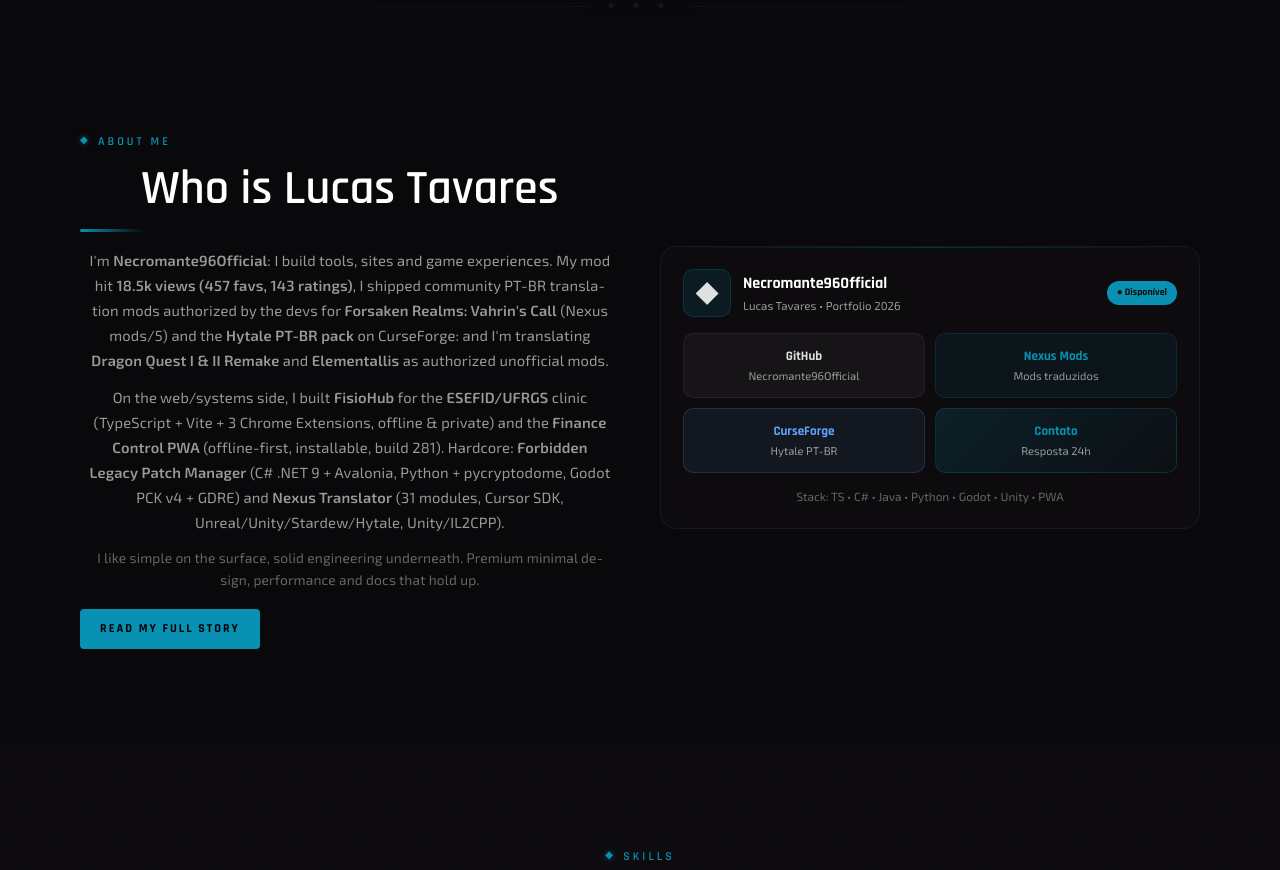
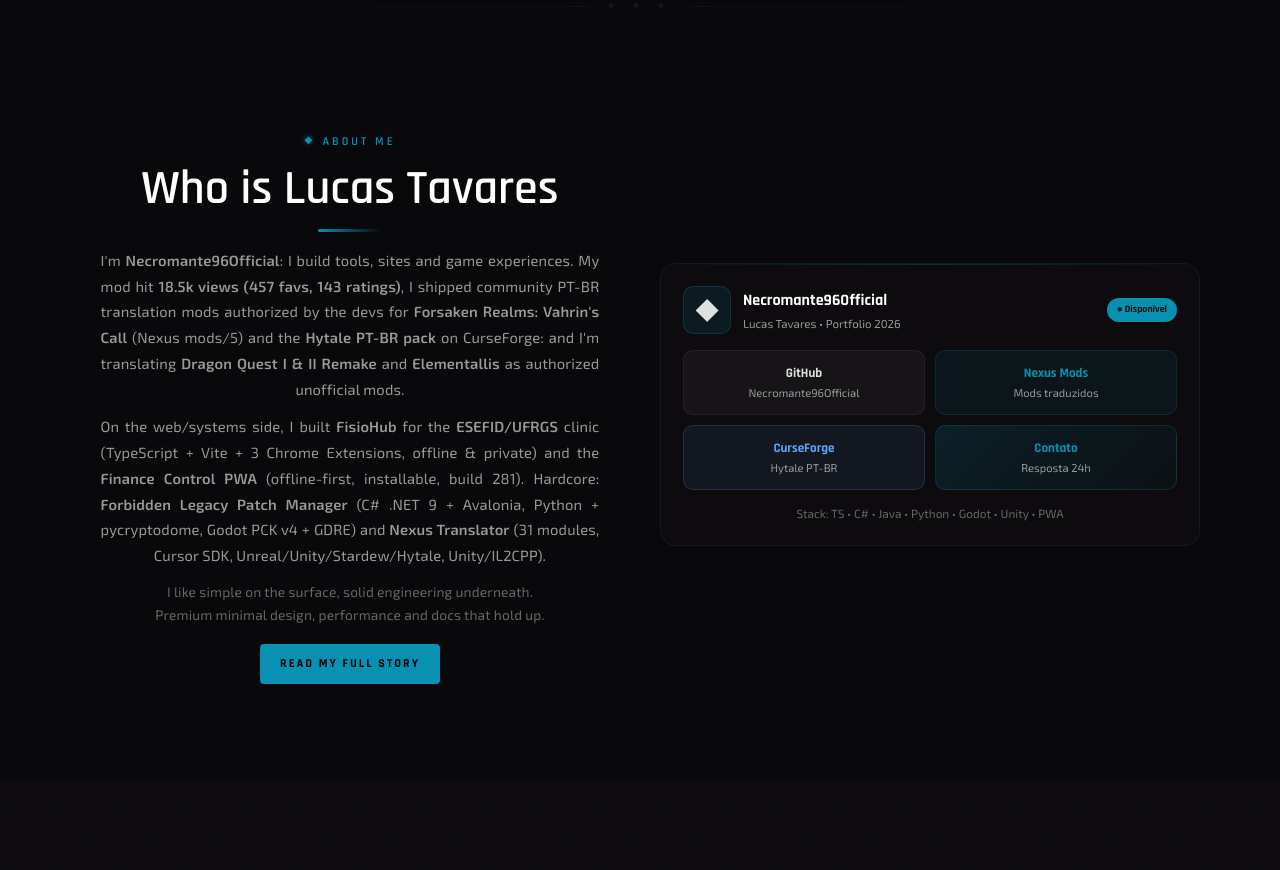
Before and after one commit to Necromante96Official/MeuPortfolioOficial, a plain HTML site: page index.html in a window 1280 px wide. Shown: the part 2479-3349 px from the top of the page. Drawn offline with Linux system fonts and the light colour scheme; some icons are missing.

Commit message:
fix: corrige hifenização feia em 'Quem é Lucas Tavares' e centraliza profissional
- base.css: h1-h6 e p com hyphens none, overflow-wrap break-word, text-wrap balance/pretty para eliminar quebras 'ferra-mentas', 'jo-gos', 'Re-alms' e espaçamento sobrando
- portfolio.css: detail-section p e timeline p com hyphens none e balance, li com pretty e sem hifen, b com white-space nowrap para manter títulos como 'Forsaken Realms: Vahrin's Call' intactos
- index.html: sobre preview com section-label/title center, p com justify + text-align-last center, hyphens none, max-width 58ch, b com nowrap para jogos, underline centralizado

```diff
--- a/css/base.css
+++ b/css/base.css
@@ -75,8 +75,9 @@
   color: #fff;
   text-align: center;
   text-wrap: balance;
-  overflow-wrap: anywhere;
-  hyphens: auto;
+  overflow-wrap: break-word;
+  word-break: normal;
+  hyphens: none;
 }
 
 h1 { font-size: var(--fs-hero); letter-spacing: var(--ls-tight); }
@@ -92,12 +93,16 @@
   text-align: center;
   text-wrap: pretty;
   text-align-last: center;
-  hyphens: auto;
-  overflow-wrap: anywhere;
+  hyphens: none;
+  overflow-wrap: break-word;
+  word-break: normal;
   line-height: 1.75;
   letter-spacing: 0.01em;
   padding: 0 var(--space-sm);
 }
+
+b, strong { overflow-wrap: break-word; word-break: normal; }
+.detail-section p b, .timeline-item p b { white-space: nowrap; }
 
 .text-green  { color: var(--gold); }
 .text-blue   { color: var(--blue); }
--- a/css/portfolio.css
+++ b/css/portfolio.css
@@ -333,7 +333,7 @@
 }
 .timeline-item h4 { font-size: 0.95rem; margin-bottom: 4px; text-align: center; }
 .timeline-item .meta { font-size: 0.72rem; color: var(--gold); font-weight: 700; letter-spacing: 0.06em; text-transform: uppercase; margin-bottom: 6px; text-align: center; }
-.timeline-item p { font-size: 0.82rem; color: var(--text-muted); line-height: 1.7; text-align: center; text-wrap: balance; text-align-last: center; hyphens: auto; overflow-wrap: anywhere; }
+.timeline-item p { font-size: 0.82rem; color: var(--text-muted); line-height: 1.7; text-align: center; text-wrap: pretty; text-align-last: center; hyphens: none; overflow-wrap: break-word; word-break: normal; }
 
 /* PAGE HEADER (reuso do modelo) */
 .page-header {
@@ -452,9 +452,9 @@
 .detail-section::before { content:""; position: absolute; top:0; left:0; right:0; height:1px; background: linear-gradient(90deg, transparent, rgba(8,145,178,0.18), transparent); }
 .detail-section h3 { font-size: 1.05rem; margin-bottom: 12px; display: flex; align-items: center; justify-content: center; gap: 10px; text-align: center; width: 100%; }
 .detail-section h3 .ico { width:32px; height:32px; display:grid; place-items:center; background: rgba(8,145,178,0.10); border:1px solid rgba(8,145,178,0.18); border-radius:8px; font-size:1rem; flex-shrink: 0; }
-.detail-section p { font-size: 0.86rem; color: var(--text-body); line-height: 1.75; max-width: 65ch; margin: 0 auto; text-align: center; text-wrap: balance; text-align-last: center; hyphens: auto; overflow-wrap: anywhere; }
+.detail-section p { font-size: 0.86rem; color: var(--text-body); line-height: 1.75; max-width: 62ch; margin: 0 auto; text-align: center; text-wrap: pretty; text-align-last: center; hyphens: none; overflow-wrap: break-word; word-break: normal; }
 .detail-section ul { list-style: none; margin-top: 8px; }
-.detail-section li { font-size: 0.84rem; color: var(--text-muted); padding: 8px 12px; position: relative; border-bottom: 1px solid rgba(255,255,255,0.04); text-align: center; line-height: 1.6; overflow-wrap: anywhere; hyphens: auto; }
+.detail-section li { font-size: 0.84rem; color: var(--text-muted); padding: 8px 12px; position: relative; border-bottom: 1px solid rgba(255,255,255,0.04); text-align: center; text-wrap: pretty; line-height: 1.6; overflow-wrap: break-word; hyphens: none; }
 .detail-section li:last-child { border-bottom: none; }
 .detail-section li::before { content:"› "; display: inline; color: var(--gold); font-weight:700; margin-right: 6px; position: static; }
 .gallery {
--- a/index.html
+++ b/index.html
@@ -213,12 +213,12 @@
   <section class="section">
     <div class="container">
       <div class="grid-2" style="align-items:center; gap:40px;">
-        <div class="reveal">
-          <div class="section-label" data-i18n="about.kicker">Sobre mim</div>
-          <h2 class="section-title" data-i18n="about.title">Quem é <span style="color:var(--gold);">Lucas Tavares</span></h2>
-          <p style="color:var(--text-muted); font-size:0.92rem; line-height:1.7; margin-bottom:12px;" data-i18n="about.p1">Sou o <b>Necromante96Official</b>, crio ferramentas, sites e experiências para jogos. Já publiquei mod com <b>18.5k acessos (457 favoritos, 143 avaliações)</b>, traduzi como mod não oficial autorizado pela desenvolvedora, <b>Forsaken Realms: Vahrin's Call</b> (Nexus mods/5) e o pack <b>Hytale PT-BR</b> na CurseForge, e estou traduzindo <b>Dragon Quest I & II Remake</b> e <b>Elementallis</b> como mods não oficiais autorizados.</p>
-          <p style="color:var(--text-muted); font-size:0.92rem; line-height:1.7; margin-bottom:12px;" data-i18n="about.p2">No lado web/sistemas, desenvolvi o <b>FisioHub</b> para a clínica da <b>ESEFID/UFRGS</b> (TypeScript + Vite + 3 extensões Chrome, offline e privativo) e o <b>Controle Financeiro PWA</b> (offline-first, instalável, build 281). No hardcore, construí o <b>Forbidden Legacy Patch Manager</b> (C# .NET 9 + Avalonia, Python + pycryptodome, Godot PCK v4 + GDRE) e o <b>Nexus Translator</b> (31 módulos, Cursor SDK, Unreal/Unity/Stardew/Hytale, Unity/IL2CPP).</p>
-          <p style="color:var(--text-dim); font-size:0.86rem; line-height:1.6; margin-bottom:18px;" data-i18n="about.p3">Gosto de sistemas simples por fora, engenharia caprichada por dentro. Design minimalista premium, performance e documentação que se sustenta.</p>
+        <div class="reveal" style="text-align:center;">
+          <div class="section-label" style="justify-content:center; margin-left:auto; margin-right:auto;" data-i18n="about.kicker">Sobre mim</div>
+          <h2 class="section-title center" style="text-align:center;" data-i18n="about.title">Quem é <span style="color:var(--gold);">Lucas Tavares</span></h2>
+          <p style="color:var(--text-muted); font-size:0.92rem; line-height:1.75; margin:0 auto 12px; max-width:58ch; text-align:justify; text-align-last:center; hyphens:none; overflow-wrap:break-word; word-break:normal; text-wrap:pretty;" data-i18n="about.p1">Sou o <b style="white-space:nowrap;">Necromante96Official</b>: crio ferramentas, sites e experiências para jogos. Já publiquei mod com <b style="white-space:nowrap;">18,5 mil acessos (457 favoritos, 143 avaliações)</b>, traduzi como mod não oficial autorizado pela desenvolvedora: <b style="white-space:nowrap;">Forsaken Realms: Vahrin's Call</b> (Nexus mods/5) e o pack <b style="white-space:nowrap;">Hytale PT-BR</b> na CurseForge: e estou traduzindo <b style="white-space:nowrap;">Dragon Quest I & II Remake</b> e <b style="white-space:nowrap;">Elementallis</b> como mods não oficiais autorizados.</p>
+          <p style="color:var(--text-muted); font-size:0.92rem; line-height:1.75; margin:0 auto 12px; max-width:58ch; text-align:justify; text-align-last:center; hyphens:none; overflow-wrap:break-word; word-break:normal; text-wrap:pretty;" data-i18n="about.p2">No lado web/sistemas, desenvolvi o <b style="white-space:nowrap;">FisioHub</b> para a clínica da <b style="white-space:nowrap;">ESEFID/UFRGS</b> (TypeScript + Vite + 3 extensões Chrome, offline e privativo) e o <b style="white-space:nowrap;">Controle Financeiro PWA</b> (offline-first, instalável, build 281). No hardcore, construí o <b style="white-space:nowrap;">Forbidden Legacy Patch Manager</b> (C# .NET 9 + Avalonia, Python + pycryptodome, Godot PCK v4 + GDRE) e o <b style="white-space:nowrap;">Nexus Translator</b> (31 módulos, Cursor SDK, Unreal/Unity/Stardew/Hytale, Unity/IL2CPP).</p>
+          <p style="color:var(--text-dim); font-size:0.86rem; line-height:1.65; margin:0 auto 18px; max-width:58ch; text-align:center; text-wrap:balance; hyphens:none; overflow-wrap:break-word;" data-i18n="about.p3">Gosto de sistemas simples por fora, engenharia caprichada por dentro. Design minimalista premium, performance e documentação que se sustenta.</p>
           <a href="paginas/sobre.html" class="btn btn-primary" style="padding:10px 20px; font-size:0.76rem;" data-i18n="about.cta">Conheça minha história completa</a>
         </div>
         <div class="reveal reveal-delay-1">
```
